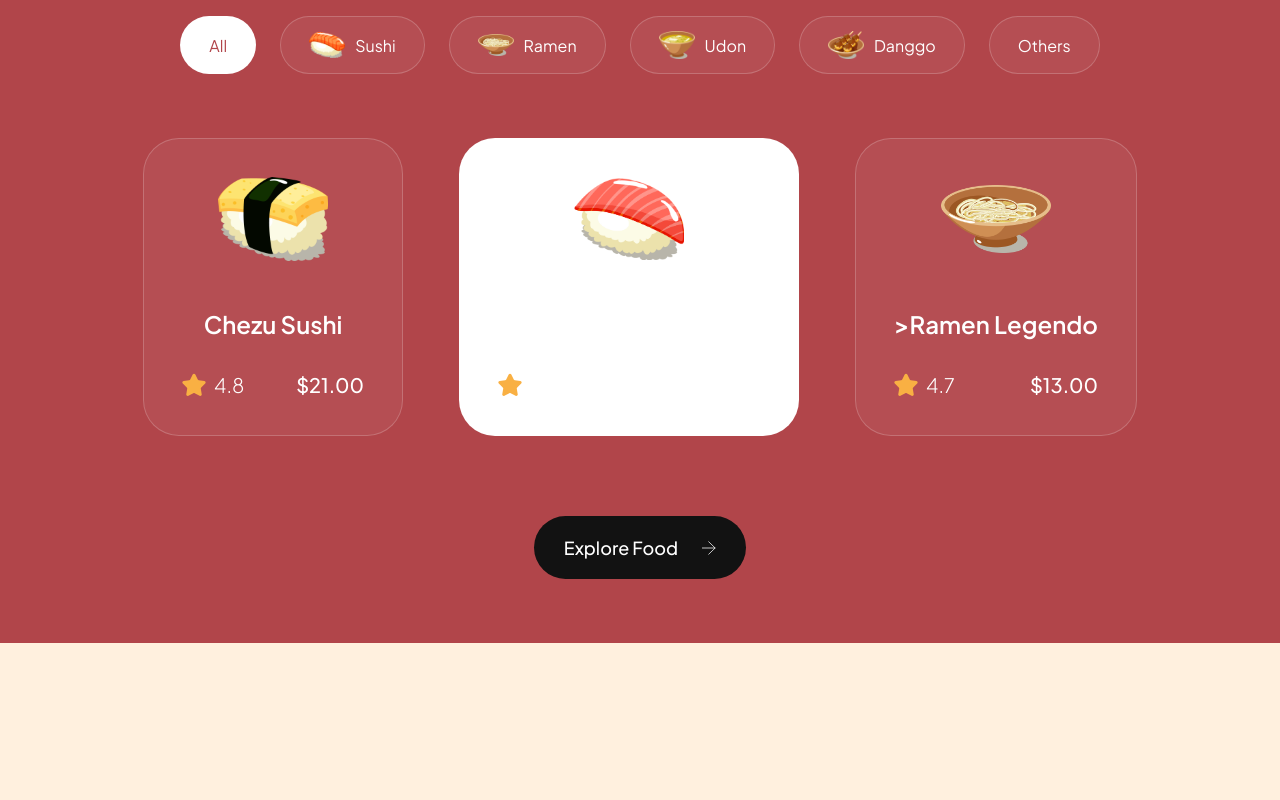
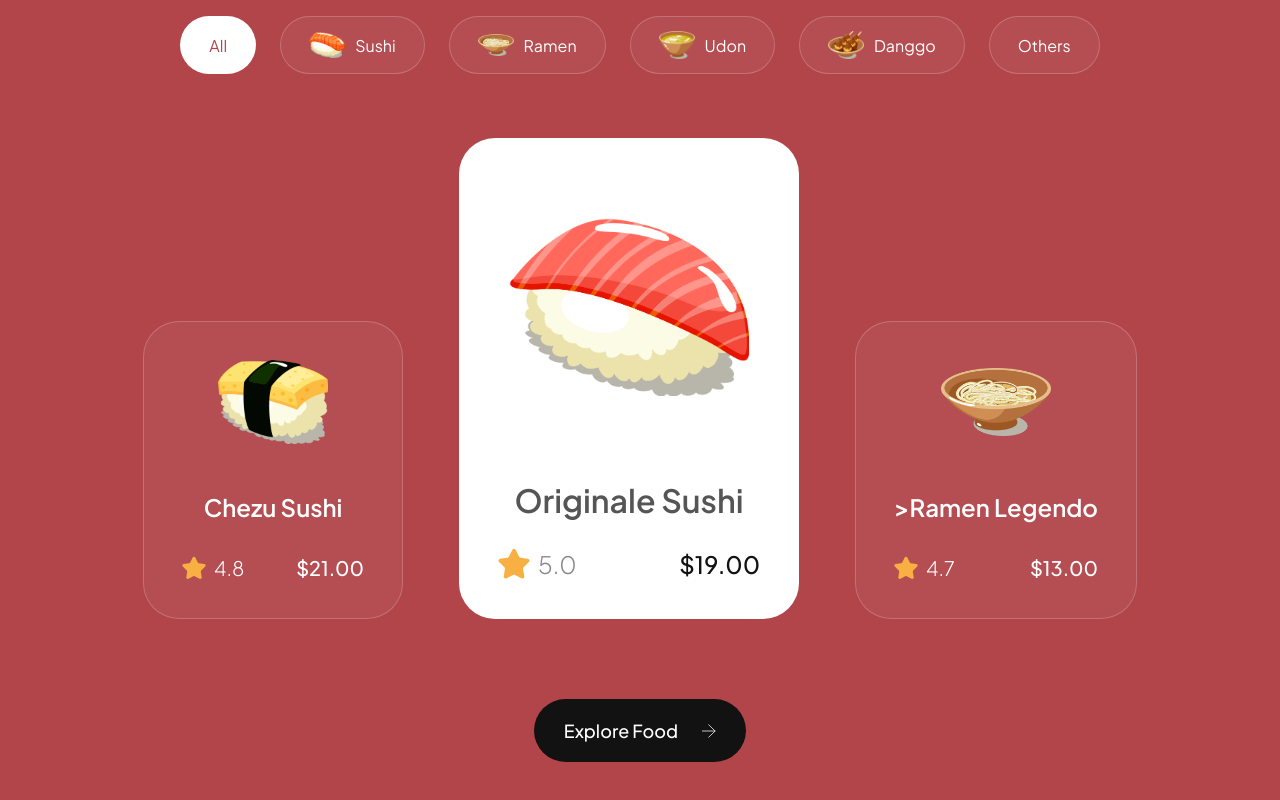
Before and after one commit to mistersouza/sushi-restaurant, a website built with Vite: page index.html in a window 1280 px wide. Shown: the part 1692-2492 px from the top of the page. Before the commit the page ends 2335 px from the top, so only its background shows below. Built offline with nearby package versions, Linux system fonts and the light colour scheme; files whose address does not match are found by name.

Commit message:
Style active-card calss

```diff
--- a/assets/css/sections/popular.css
+++ b/assets/css/sections/popular.css
@@ -162,5 +162,27 @@
 /* active-card styles */
 .popular-foods__card.active-card {
     background-color: #fff;
-    min-width: 340px
+    min-width: 340px;
+
+    font-size: 24px;
+    color: var(--gray-100);
 }
+
+.popular-foods__card.active-card .popular-foods__card-title {
+    font-size: 32px;
+    color: var(--black-500);
+}
+
+.popular-foods__card.active-card .popular-foods__card-price {
+    color: var(--secondary-color);
+}
+
+.popular-foods__card.active-card .popular-foods__card-image {
+    width: 240px;
+    height: 260px
+}
+
+.popular-foods__card.active-card .popular-foods__card-rating img {
+    width: 32px;
+    height: 32px;
+}
```
